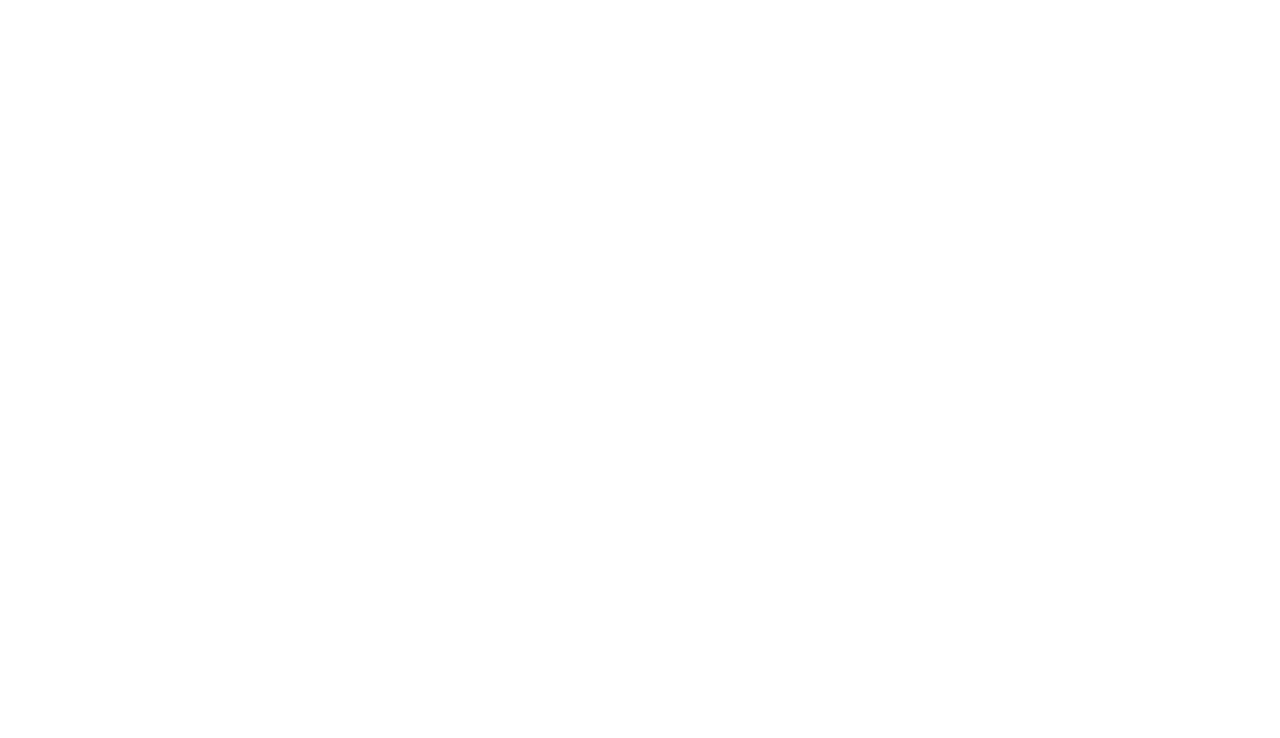
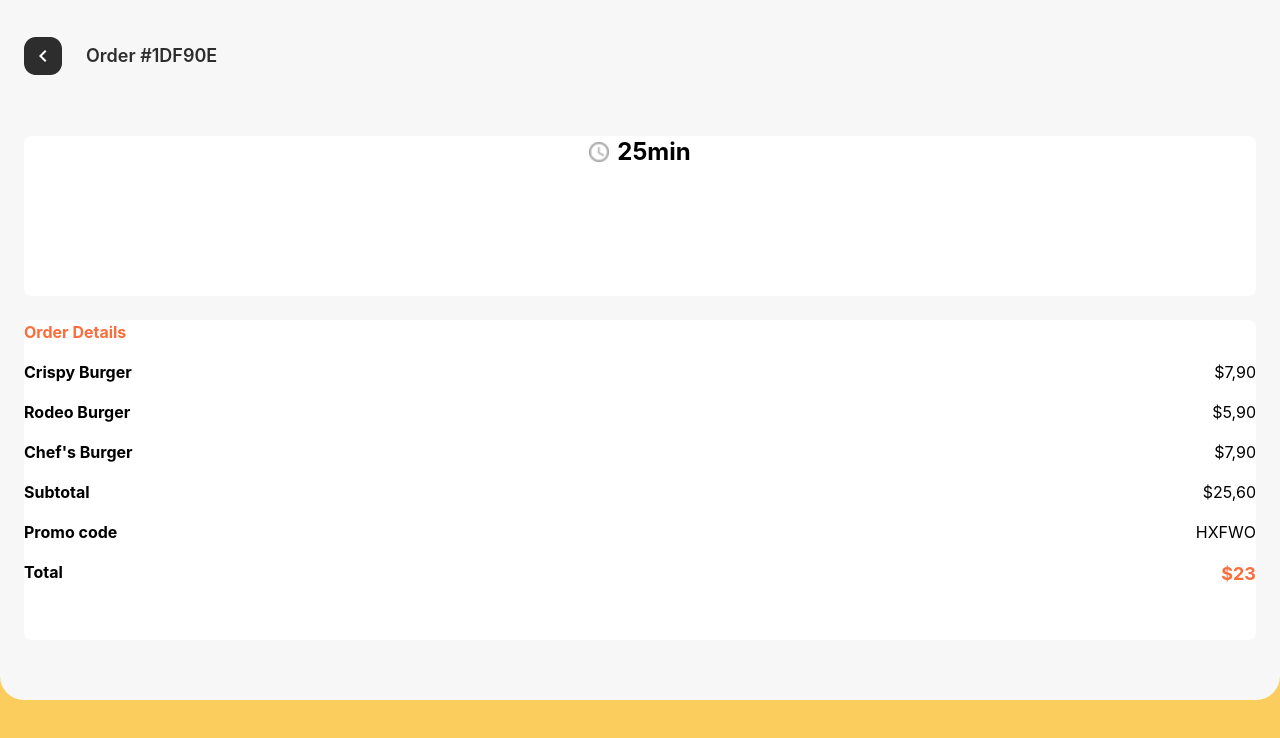
Before and after one commit to bayanazadr/order-automation-frontend, a React (Create React App) app: page /status in a window 1280 px wide. Before the commit this address had no page. Shown: the top 738 px of the page. Built offline with nearby package versions, Linux system fonts and the light colour scheme.

Commit message:
add status page

```diff
--- a/src/App.js
+++ b/src/App.js
@@ -9,6 +9,7 @@
 import SearchResultPage from './views/SearchResultPage';
 import CategoryPage from './views/CategoryPage';
 import SearchPage from './views/SearchPage';
+import StatusPage from './views/StatusPage';
 function App() {
   return (
     <div className="App">
@@ -23,6 +24,7 @@
           <Route path="/searchresultpage" element={<SearchResultPage/>} />
           <Route path="/categorypage" element={<CategoryPage/>} />
           <Route path='/searchpage' element={<SearchPage/>}/>
+          <Route path='/status' element={<StatusPage/>}/>
       </Routes>
     </BrowserRouter>
     </div>
--- a/src/components/CategoryCard.jsx
+++ b/src/components/CategoryCard.jsx
@@ -1,8 +1,8 @@
 const CategoryCard = (props) => {
     return (
         <div className="bg-white mx-2 inline-block w-28 h-40 shadow-md rounded-2xl " >
-            <img className="rounded-2xl w-28 h-28" src={props.img}></img>
-            <p className="truncate text-[#262628] text-xs text-center font-semibold">{props.name}</p>
+            <img className="rounded-2xl w-28 h-28 object-cover" src={props.img}></img>
+            <p className="mt-2 truncate text-[#262628] text-xs text-center font-semibold">{props.name}</p>
         </div>
     );
 }
--- a/src/components/DetailsPrice.jsx
+++ /dev/null
@@ -1,15 +0,0 @@
-const DetailsPrice = (props) => {
-    return (
-        <div className="space-y-8">
-        <div className="w-full flex item-center justify-between">
-            <h1 className="text-[#001833] font-[500] text-[16px] text-left ml-9 ">Total Amount</h1>
-            <h1 className=" text-[#001833] font-[600] text-[16px] text-right mr-8 ">{props.food.amount} tg</h1>
-        </div>
-            <div>
-                <button onClick={props.addToBasket} className="bg-[#324A59] text-white font-bold  rounded-full w-[330px] h-[46px]">Checkout</button>
-            </div>
-        </div>
-     );
-}
-
-export default DetailsPrice;
--- a/src/components/DetailsSlider.jsx
+++ /dev/null
@@ -1,12 +0,0 @@
-import burger_detail from '../images/burger_detail.png'
-const DetailsSlider = ({img}) => {
-    return (
-        <div className='w-full flex items-center justify-center'>
-            <div className='bg-[#F7F8FB] rounded-[12px] h-80 w-[90%]'>
-            <img className=' rounded-2xl h-full w-full' src={img}/>
-        </div>
-        </div>
-     );
-}
-
-export default DetailsSlider;
--- a/src/components/FoodCard.jsx
+++ /dev/null
@@ -1,17 +0,0 @@
-const FoodCard = (props) => {
-    return (
-        <div className="w-44 m-2 h-56">
-        <div className="w-full h-44 bg-[#F7F8FB] rounded-2xl flex flex-col shadow-md">
-            <div className="w-full h-auto flex justify-center items-center">
-                <img className="mt-2 w-11/12 h-40 rounded-2xl" src={props.img}></img>
-            </div>
-        </div>
-        <div className="flex flex-col w-full h-20 items-center">
-                <p className="text-[#D8D8D8] font-semibold">{props.name}</p>
-                <p className="text-[#D8D8D8]">{props.price} tg</p>
-            </div>
-        </div>
-     );
-}
-
-export default FoodCard;
--- a/src/components/Navbar.jsx
+++ b/src/components/Navbar.jsx
@@ -7,11 +7,12 @@
     const navigate = useNavigate();
     const navigateToHome = () => navigate('/')
     const navigateToBasket = () => navigate('/basket')
+    const navigateToSearchPage = () => navigate('/searchpage')
     return (
         <div className="fixed z-50 rounded-t-2xl top-[85vh] w-full h-32 bg-white">
             <div className="w-full h-full flex justify-evenly items-center">
                 <img className='w-5 h-5' onClick={navigateToHome} src={home}/>
-                <img className='w-5 h-5' onClick={navigateToHome} src={spoon}/>
+                <img className='w-5 h-5' onClick={navigateToSearchPage} src={spoon}/>
                 <img className='w-5 h-5' onClick={navigateToBasket} src={cart}/>
                 <img className='w-5 h-5' src={list}/>
             </div>
--- a/src/components/Options.jsx
+++ /dev/null
@@ -1,31 +0,0 @@
-import burger_icon from '../images/burger_icon.png'
-const Options = ({title}) => {
-    return (
-        <div className="w-full h-auto">
-            <div className="w-full flex h-16 items-center justify-evenly border-b-2 border-[#F4F5F7]">
-                <p className="text-[#001833] text-base font-medium">{title}</p>
-                <div className="flex h-9 justify-around items-center text-white">
-                    <button className="w-7 bg-[#324A59] rounded-tl-3xl rounded-bl-3xl">-</button>
-                    <p className="w-7 bg-[#324A59]">1</p>
-                    <button className="w-8 bg-[#324A59] rounded-tr-3xl rounded-br-3xl">+</button>
-                </div>
-            </div>
-            <div className="w-full flex h-16 items-center justify-evenly border-b-2 border-[#F4F5F7]">
-                <p className="text-[#001833] text-base font-medium">Onion</p>
-                <div className="flex w-36 h-9 justify-around items-center text-white">
-                    <button className="w-16 bg-[#324A59] rounded-3xl">+</button>
-                    <button className="w-16 bg-[#324A59] rounded-3xl">-</button>
-                </div>
-            </div>
-            <div className="w-full flex h-16 items-center justify-evenly border-b-2 border-[#F4F5F7]">
-                <p className="text-[#001833] text-base font-medium">Size</p>
-                <div className="flex w-32 h-9 justify-around items-end text-white">
-                    <img src={burger_icon} className="w-6 h-6"/>
-                    <img src={burger_icon} className="w-8 h-8 opacity-50" />
-                </div>
-            </div>
-        </div>
-     );
-}
-
-export default Options;
--- a/src/components/PromotionCard.jsx
+++ /dev/null
@@ -1,10 +0,0 @@
-import promotion from '../images/promotion.png'
-const PromotionCard = () => {
-    return (
-        <div className="flex items-center justify-center bg-red-400 flex-col">
-            <img className="w-[360px] rounded-2xl inline-block" src={promotion}></img>
-        </div>
-     );
-}
-
-export default PromotionCard;
--- /dev/null
+++ b/src/components/StatusHeader.jsx
@@ -0,0 +1,14 @@
+import back from '../images/back.png'
+import { useNavigate } from 'react-router-dom';
+const StatusHeader = () => {
+    const navigate = useNavigate();
+    const navigateToHome = () => navigate('/')
+    return (
+        <div className='flex items-center w-full h-28 space-x-6'>
+            <img src={back} onClick={navigateToHome}/>
+            <p className='text-lg font-semibold text-[#2D2D2D]'>Order #1DF90E</p>
+        </div>
+     );
+}
+
+export default StatusHeader;
--- /dev/null
+++ b/src/views/StatusPage.jsx
@@ -0,0 +1,47 @@
+import { useState } from 'react';
+import StatusHeader from '../components/StatusHeader';
+import history from '../images/history.png'
+const StatusPage = () => {
+    return (
+        <div className="h-screen flex flex-col bg-[#FACD5D]">
+            <div className='rounded-b-3xl w-full h-[700px] space-y-6 bg-[#F7F7F7] px-6'>
+               <StatusHeader/>
+            <div className="bg-white w-full h-40 rounded-lg">
+                <div className='flex justify-center items-center space-x-2'>
+                    <img src={history} className='w-5 h-5' />
+                <p className='text-2xl font-bold'>25min</p>
+                </div>
+            </div>
+            <div className="bg-white w-full h-80 rounded-lg flex flex-col space-y-4">
+                <p className='text-start text-[#FB6D3A] text-base font-bold'>Order Details</p>
+                <div className='w-full flex justify-between'>
+                    <p className='text-base font-bold'>Crispy Burger</p>
+                    <p>$7,90</p>
+                </div>
+                <div className='w-full flex justify-between'>
+                    <p className='text-base font-bold'>Rodeo Burger</p>
+                    <p>$5,90</p>
+                </div>
+                <div className='w-full flex justify-between'>
+                    <p className='text-base font-bold'>Chef's Burger</p>
+                    <p>$7,90</p>
+                </div>
+                <div className='w-full flex justify-between'>
+                    <p className='text-base font-bold'>Subtotal</p>
+                    <p>$25,60</p>
+                </div>
+                <div className='w-full flex justify-between'>
+                    <p className='text-base font-bold'>Promo code</p>
+                    <p>HXFWO</p>
+                </div>
+                <div className='w-full flex justify-between'>
+                    <p className='text-base font-bold'>Total</p>
+                    <p className='text-[#FB6D3A] text-lg font-bold'>$23</p>
+                </div>
+            </div>
+            </div>
+        </div>
+     );
+}
+
+export default StatusPage;
```
Also changed, not shown: src/views/SearchPage.jsx (+24 -23 lines), src/images/promotion.png (deleted).
